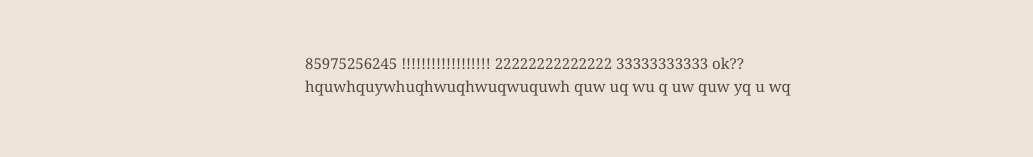
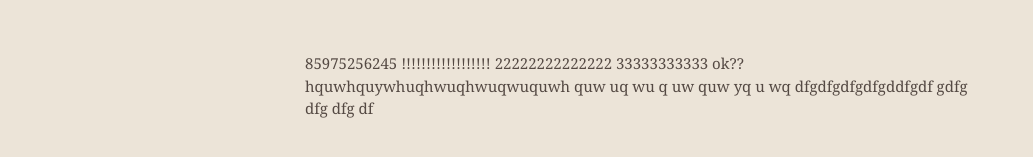
Before and after one commit to kovalenkoaa/git, a plain HTML site: page index.html in a window 1280 px wide. Shown: the part 407-564 px from the top of the page, without its empty margins (0-1033 px from the left). Drawn offline with nearby package versions, Linux system fonts and the light colour scheme.

Commit message:
Testttttttttttttt

```diff
--- a/index.html
+++ b/index.html
@@ -61,6 +61,7 @@
 85975256245 !!!!!!!!!!!!!!!!!! 22222222222222    33333333333
 ok??
 hquwhquywhuqhwuqhwuqwuquwh quw uq wu q uw  quw yq u wq
+dfgdfgdfgdfgddfgdf gdfg dfg dfg df
 </div>
 
     </div>
```
